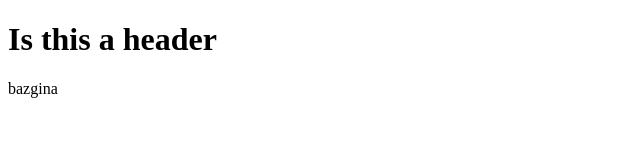
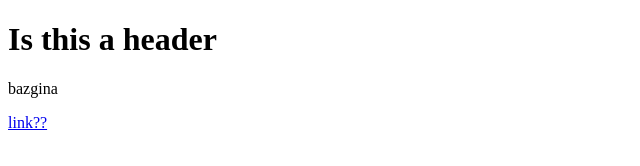
Before and after one commit to Etinler/Etinler.github.io, a plain HTML site: page index.html in a window 1280 px wide. Shown: the full height of the page, 0-640 px from the left. Drawn offline with Linux system fonts and the light colour scheme.

Commit message:
link??
where are you

```diff
--- a/index.html
+++ b/index.html
@@ -6,5 +6,6 @@
     <body>
         <h1>Is this a header</h1>
         <p>bazgina</p>
+        <a href='etinler.itch.io/clone-wizard-money-gang.com'>link??</alink>
     </body>
 </html>
```
